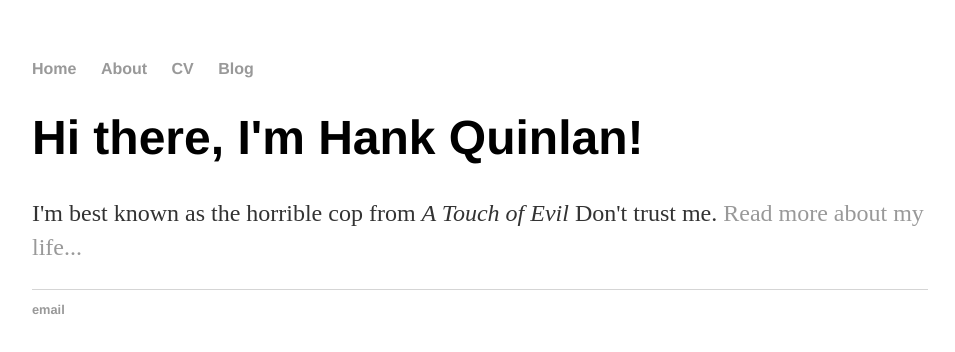
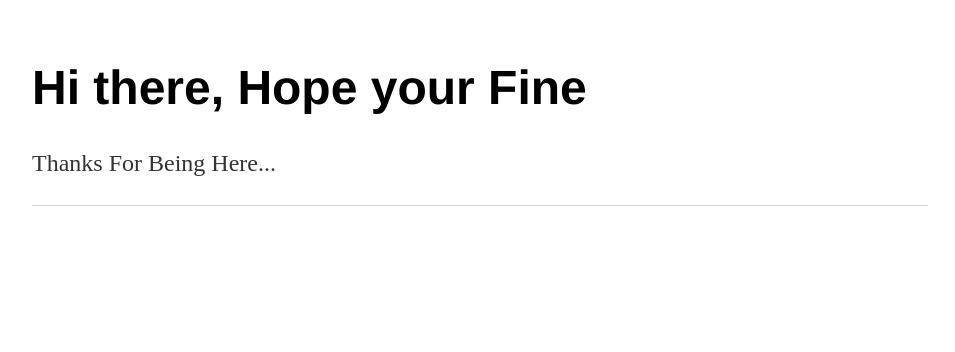
Before and after one commit to aharshadeep/testme, a plain HTML site: page index.html in a window 1280 px wide. Shown: the whole page, without its empty margins (160-1115 px from the left). Drawn offline with Linux system fonts and the light colour scheme.

Commit message:
Update index.html

```diff
--- a/index.html
+++ b/index.html
@@ -6,24 +6,24 @@
 	</head>
 	<body>
 		<nav>
-    		<ul>
+<!--     		<ul>
         		<li><a href="/">Home</a></li>
 	        	<li><a href="/about">About</a></li>
         		<li><a href="/cv">CV</a></li>
         		<li><a href="/blog">Blog</a></li>
-    		</ul>
+    		</ul> -->
 		</nav>
 		<div class="container">
     		<div class="blurb">
-        		<h1>Hi there, I'm Hank Quinlan!</h1>
-				<p>I'm best known as the horrible cop from <em>A Touch of Evil</em> Don't trust me. <a href="/about">Read more about my life...</a></p>
+        		<h1>Hi there, Hope your Fine</h1>
+				<p>Thanks For Being Here...</a></p>
     		</div><!-- /.blurb -->
 		</div><!-- /.container -->
 		<footer>
-    		<ul>
+<!--     		<ul>
         		<li><a href="mailto:harsha.5778@gmail.com">email</a></li>
         		<li><a href="https://github.com/aharshadeep>github.com/harshadeep</a></li>
-			</ul>
+			</ul> -->
 		</footer>
 	</body>
 </html>
```
